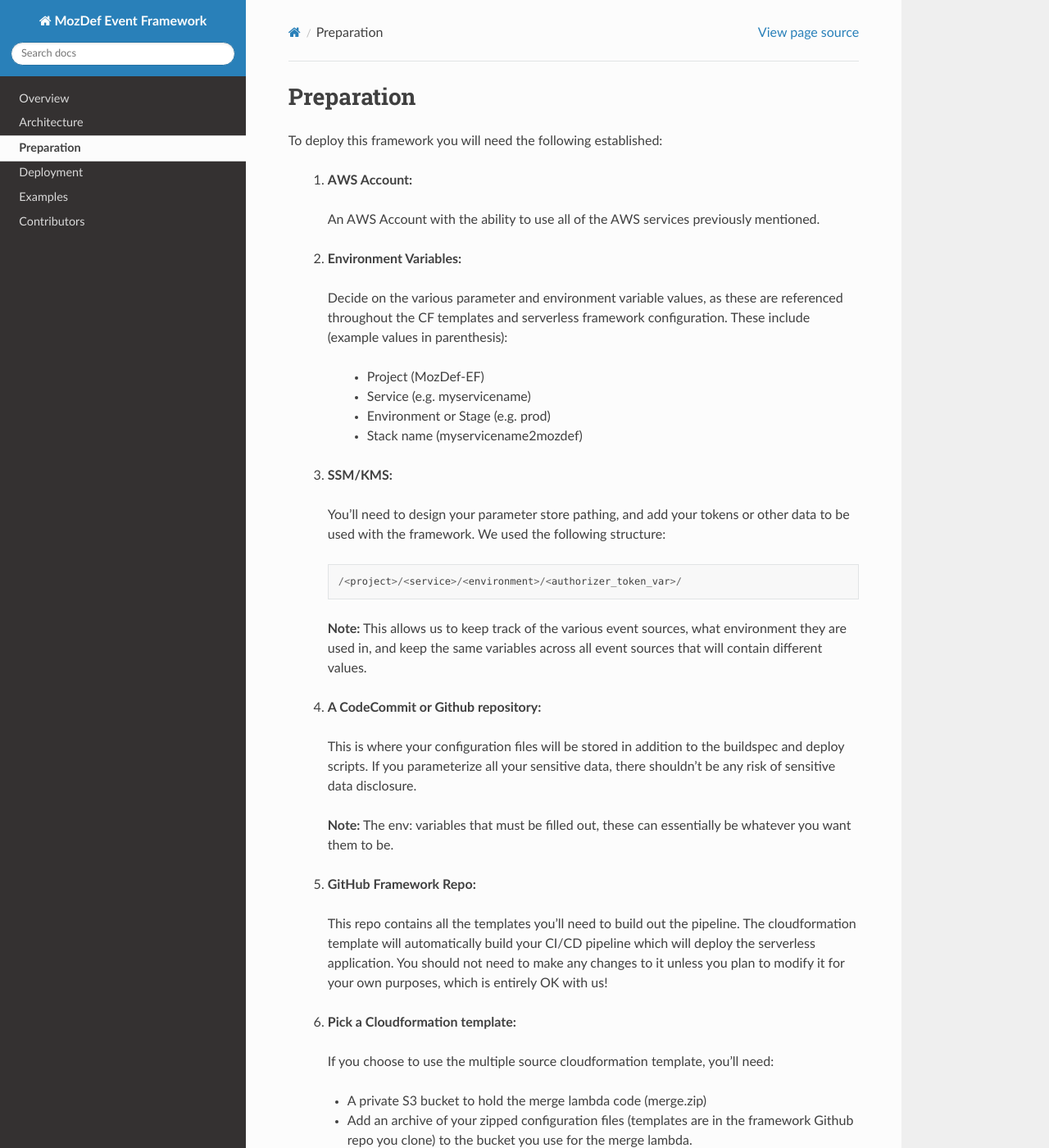
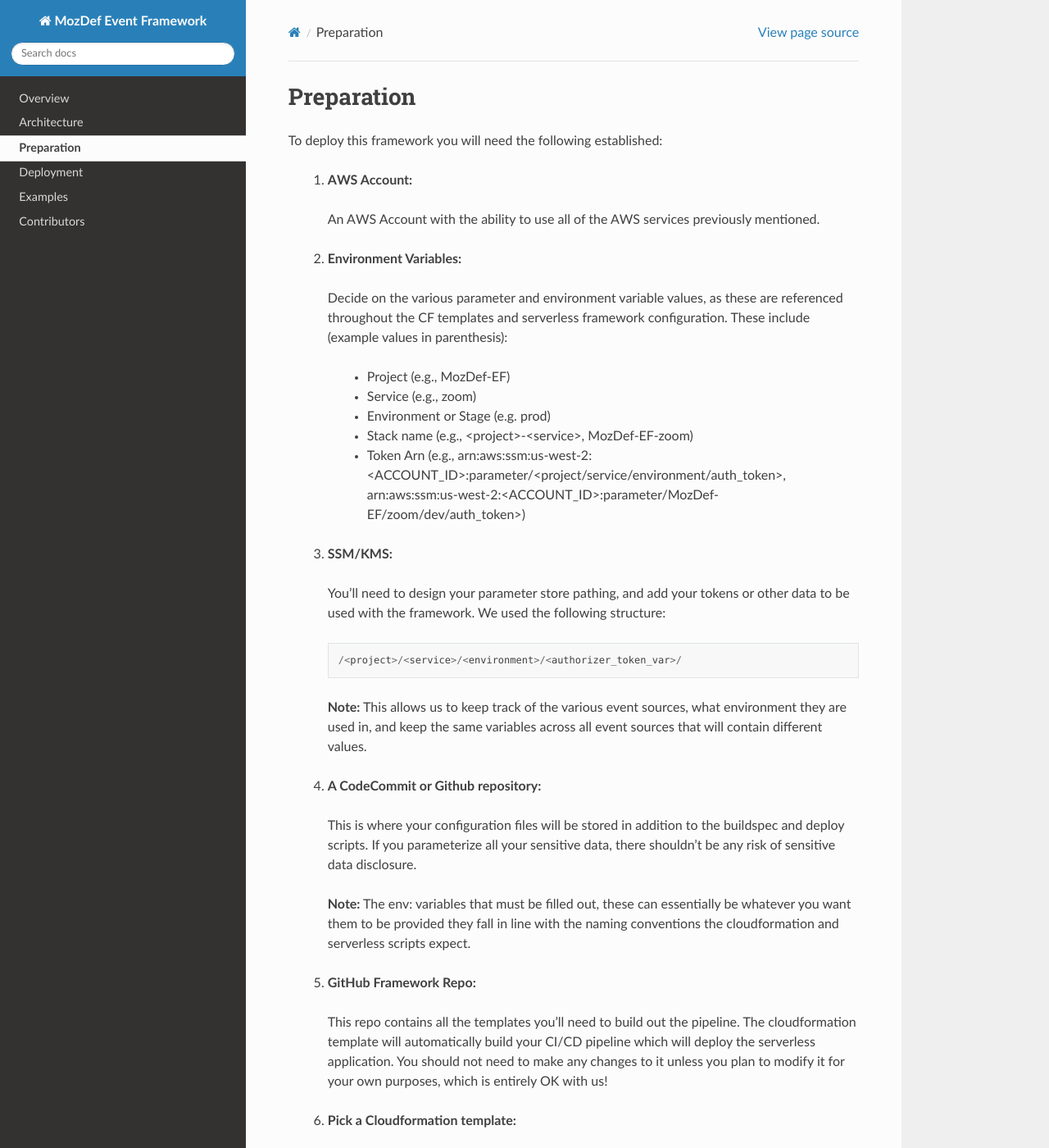
Before and after one commit to mozilla/mozdef-event-framework, a Sphinx documentation site: the page built from docs/source/usage/preparation.rst, in a window 1280 px wide and 1400 px high. Shown: the whole window at 82% size. Built offline with Sphinx 7.4.7 and the Read the Docs theme 2.0.0, drawn with Linux system fonts in a browser that asks for light colours.

Commit message:
modifying Examples and env Vars and deployment steps to include required changes for permissions

```diff
--- a/docs/source/usage/deployment.rst
+++ b/docs/source/usage/deployment.rst
@@ -62,6 +62,7 @@
            SERVICE: zoom
            PROJECT: MozDef-EF
            API_PATH: zoom
+           TOKEN_ARN: arn:aws:ssm:<REGION_NAME>:<ACCOUNT_ID>:parameter/<parameter-name>
 
        phases:
          install:
@@ -110,7 +111,8 @@
   9. For stack parameters, enter the values decided in "Getting Started" Step 2.
   10. For service, enter your <service> name that you determined in the "Getting Started" section Step 2.
   11. For environment, choose “dev”, "staging", or "prod" according to the environment you are working out of.
-  12. An S3 utility bucket will be created for AWS CodePipeline to store artifacts. The bucket name will match the parameters you created for your stack name in step 8 and the environment in step 11: <stackname>-utility-<environment>
+  12. In the TOKEN_ARN field, you'll need to enter your token arn to correctly map the iam permissions for this resource.
+  12. An S3 utility bucket will be created for AWS CodePipeline to store artifacts. The bucket name will match the parameters you created for your stack name in step 8 and the environment in step 11: <stackname>-<environment>-utility
   13. For source configuration, enter the name of the codecommit repo created in step 1, and the branch to watch for changes. For our example we used zoom, “mozdef-ef-zoom/master”.
   14. Under stack options, add a tag with key: Project and value: <project>-<environment>. Click Next
   15. On the review step, check the box under “Capabilities” saying “I acknowledge that AWS CloudFormation might create IAM resources with custom names.”.
--- a/docs/source/usage/examples.rst
+++ b/docs/source/usage/examples.rst
@@ -18,6 +18,7 @@
       SERVICE: zoom
       PROJECT: MozDef-EF
       API_PATH: zoom
+      TOKEN_ARN: arn:aws:ssm:<REGION_NAME>:<ACCOUNT_ID>:parameter/<parameter-name>
     ssm:
 
   phases:
--- a/docs/source/usage/preparation.rst
+++ b/docs/source/usage/preparation.rst
@@ -12,10 +12,11 @@
 
       Decide on the various parameter and environment variable values, as these are referenced throughout the CF templates and serverless framework configuration. These include (example values in parenthesis):
 
-        * Project (MozDef-EF)
-        * Service (e.g. myservicename)
+        * Project (e.g., MozDef-EF)
+        * Service (e.g., zoom)
         * Environment or Stage (e.g. prod)
-        * Stack name (myservicename2mozdef)
+        * Stack name (e.g., <project>-<service>, MozDef-EF-zoom)
+        * Token Arn (e.g., arn:aws:ssm:us-west-2:<ACCOUNT_ID>:parameter/<project/service/environment/auth_token>, arn:aws:ssm:us-west-2:<ACCOUNT_ID>:parameter/MozDef-EF/zoom/dev/auth_token>)
 
 
     3. **SSM/KMS:**
@@ -32,7 +33,7 @@
       This is where your configuration files will be stored in addition to the buildspec and deploy scripts.
       If you parameterize all your sensitive data, there shouldn't be any risk of sensitive data disclosure.
 
-      **Note:** The env: variables that must be filled out, these can essentially be whatever you want them to be.
+      **Note:** The env: variables that must be filled out, these can essentially be whatever you want them to be provided they fall in line with the naming conventions the cloudformation and serverless scripts expect.
 
 
     5. **GitHub Framework Repo:**
```
